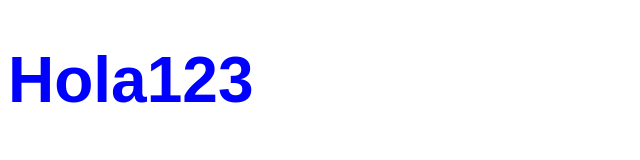
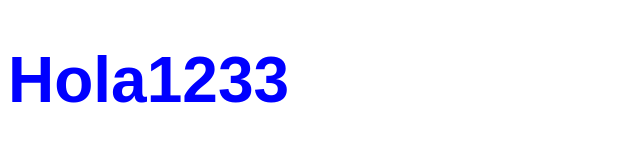
Before and after one commit to AlexisPradoC/Hola1233, a plain HTML site: page index.html in a window 1280 px wide. Shown: the whole page, without its empty margins (0-640 px from the left). Drawn offline with Linux system fonts and the light colour scheme.

Commit message:
Update index.html

```diff
--- a/index.html
+++ b/index.html
@@ -3,10 +3,10 @@
 <head>
     <meta charset="UTF-8">
     <meta name="viewport" content="width=device-width, initial-scale=1.0">
-    <title>Hola123</title>
+    <title>Hola1233</title>
     <link rel="stylesheet" href="styles.css">
 </head>
 <body>
-    <h1>Hola123</h1>
+    <h1>Hola1233</h1>
 </body>
 </html>
```
